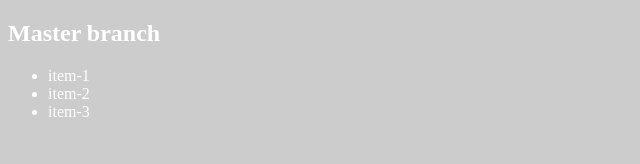
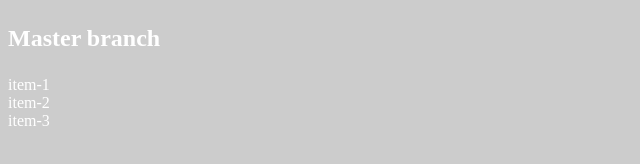
Before and after one commit to seriiserii825/test-git, a plain HTML site: page index.html in a window 1280 px wide. Shown: the full height of the page, 0-640 px from the left. Drawn offline with Linux system fonts and the light colour scheme.

Commit message:
styled list

```diff
--- a/style.css
+++ b/style.css
@@ -2,3 +2,16 @@ body {
 	color: white;
 	background: #ccc;
 }
+
+h2 {
+	font-size: 24px;
+	line-height: 1.5;
+}
+ul {
+	list-style-type: none;
+	margin: 0;
+	padding: 0;
+}
+li {
+	margin: 0;
+}
```
